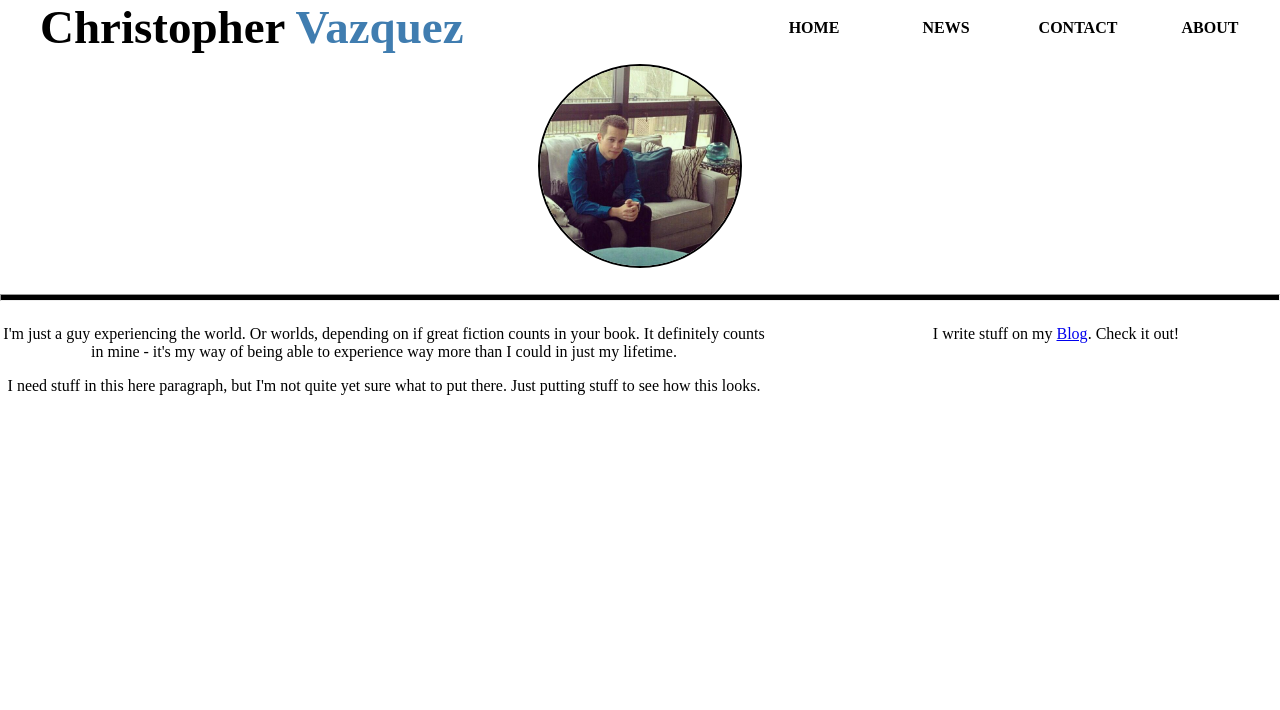
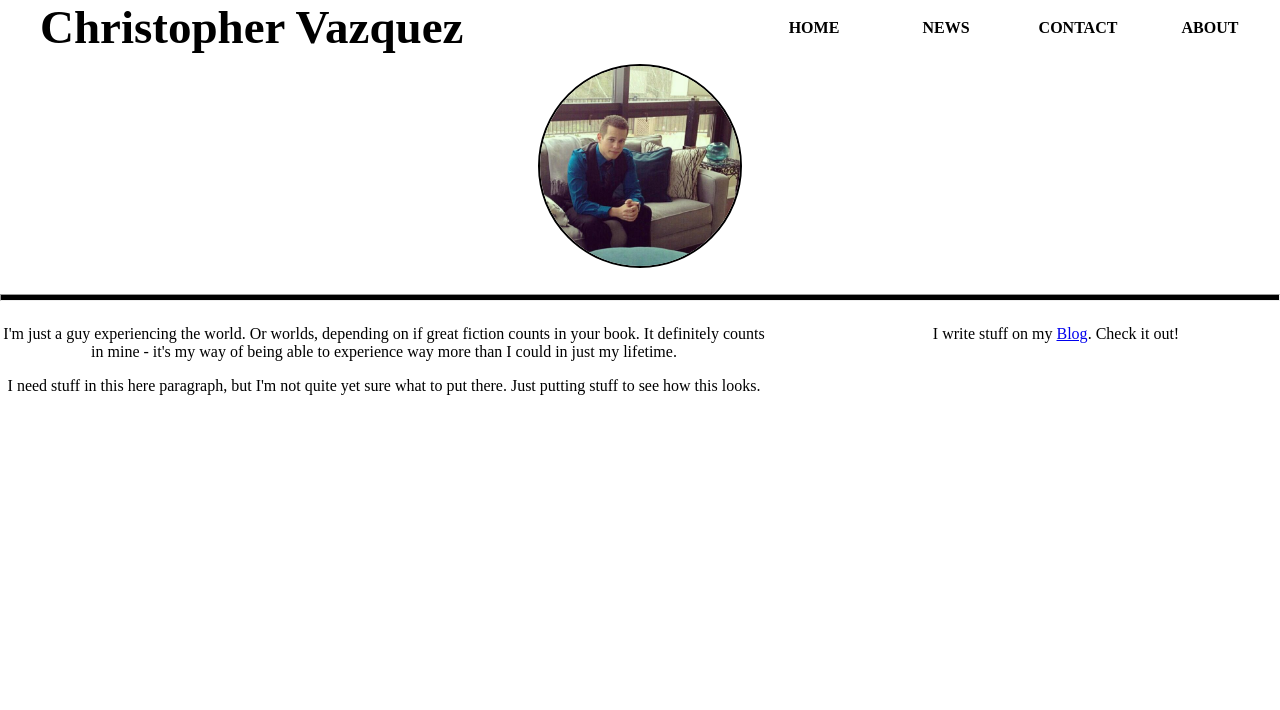
Before and after one commit to cnvazquez/cnvazquez.github.io, a plain HTML site: page index.html in a window 1280 px wide. Shown: the top 710 px of the page. Drawn offline with Linux system fonts and the light colour scheme.

Commit message:
Updated Span

```diff
--- a/index.html
+++ b/index.html
@@ -6,7 +6,7 @@
 	</head>
 	<body>
 		<header>
-			<h1>Christopher <span>Vazquez</span></h1>
+			<h1>Christopher Vazquez</h1>
 		</header>
 			<nav>
 				<ul>
--- a/stylesheet.css
+++ b/stylesheet.css
@@ -63,6 +63,7 @@ span {
 
 h2 {
 	text-align: center;
+
 }
 
 #me {
```
